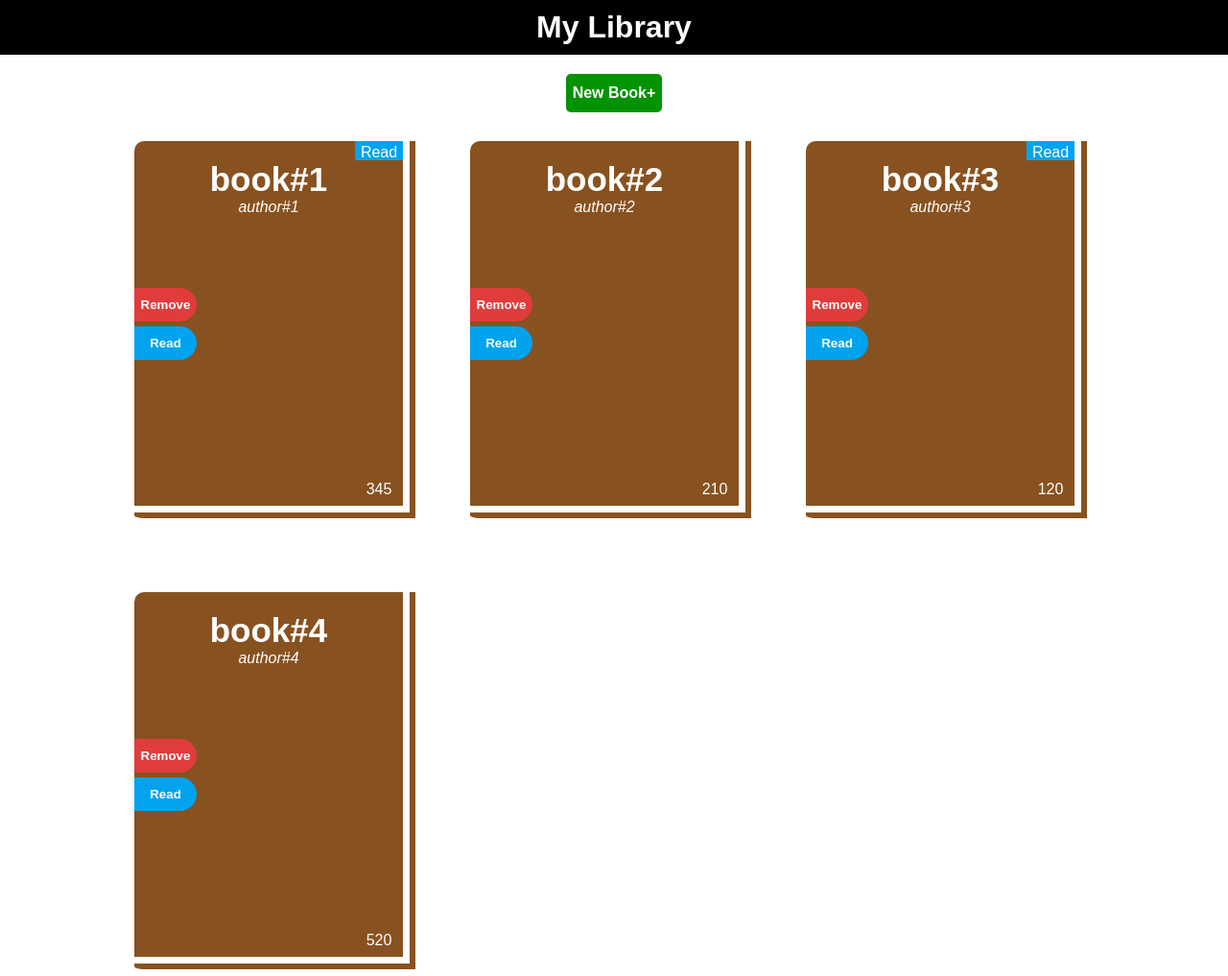
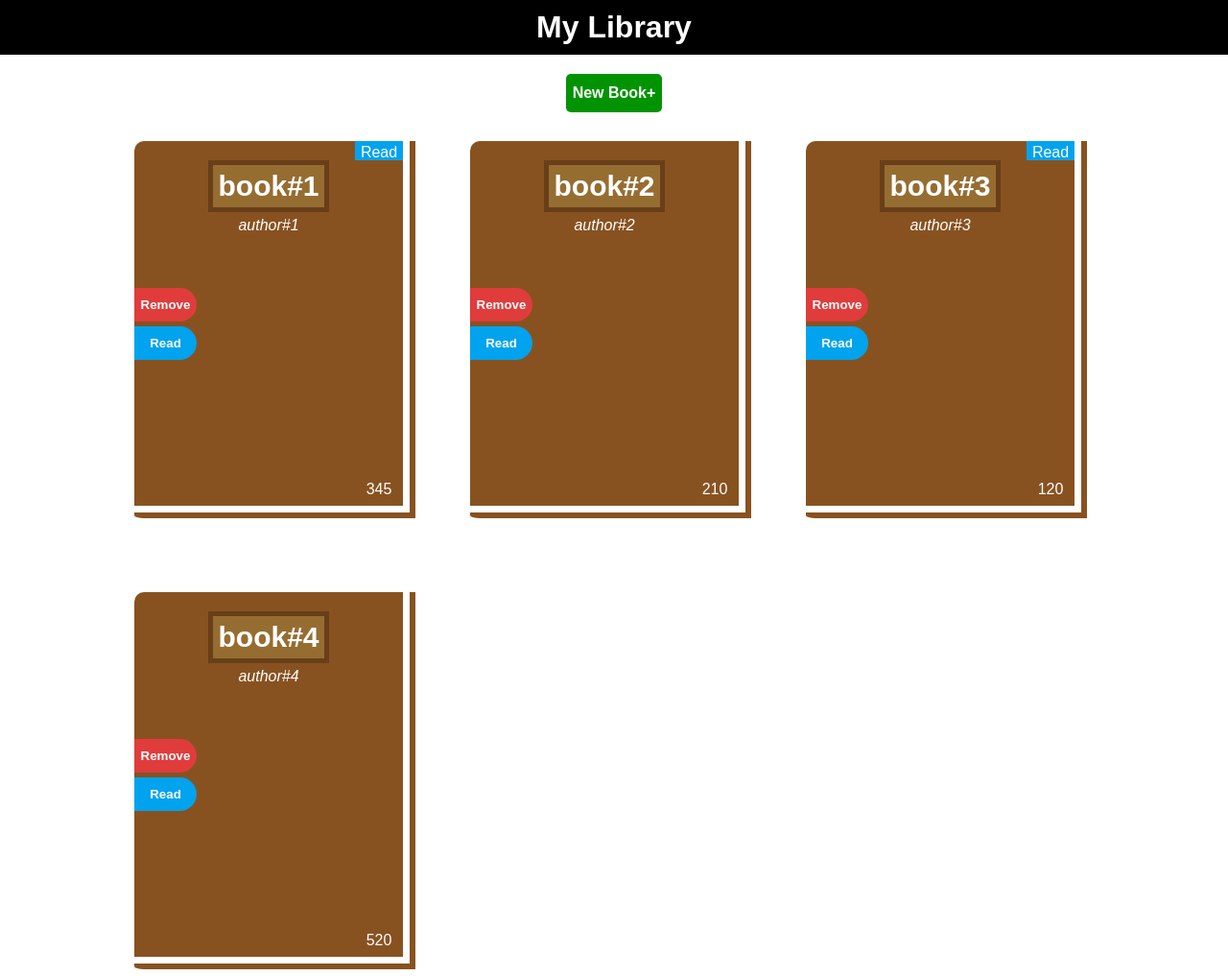
Before and after one commit to KhufuLintalou/Odin-Library, a plain HTML site: page index.html in a window 1280 px wide. Shown: the whole page at 96% size. Drawn offline with Linux system fonts and the light colour scheme.

Commit message:
Finished styling the books.

```diff
--- a/style.css
+++ b/style.css
@@ -42,13 +42,21 @@ header {
 }
 
 .title {
-  font-size: 35px;
+  font-size: 30px;
   font-weight: bold;
+  background-color: rgb(150, 109, 49);
+  border: 5px solid rgb(104, 63, 25);
+  padding: 5px;
+  margin-bottom: 5px;
+  max-height: 120px;
+  overflow-y: scroll;
+  scrollbar-width: none;
 }
 
 .author {
   font-size: 16px;
   font-style: italic;
+  width: 120px;
 }
 
 .book-bottom {
@@ -69,7 +77,10 @@ header {
 }
 
 .book-top {
-  margin-top: 20px;
+  margin: 20px;
+  display: flex;
+  flex-direction: column;
+  align-items: center;
 }
 
 .book-button-container {
```
